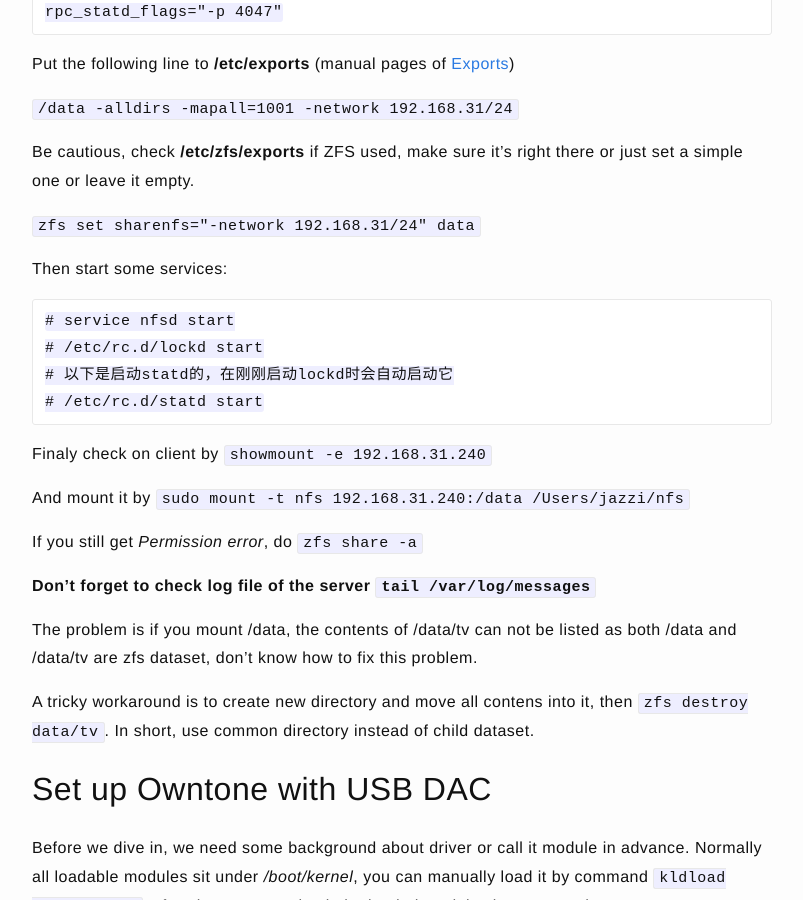
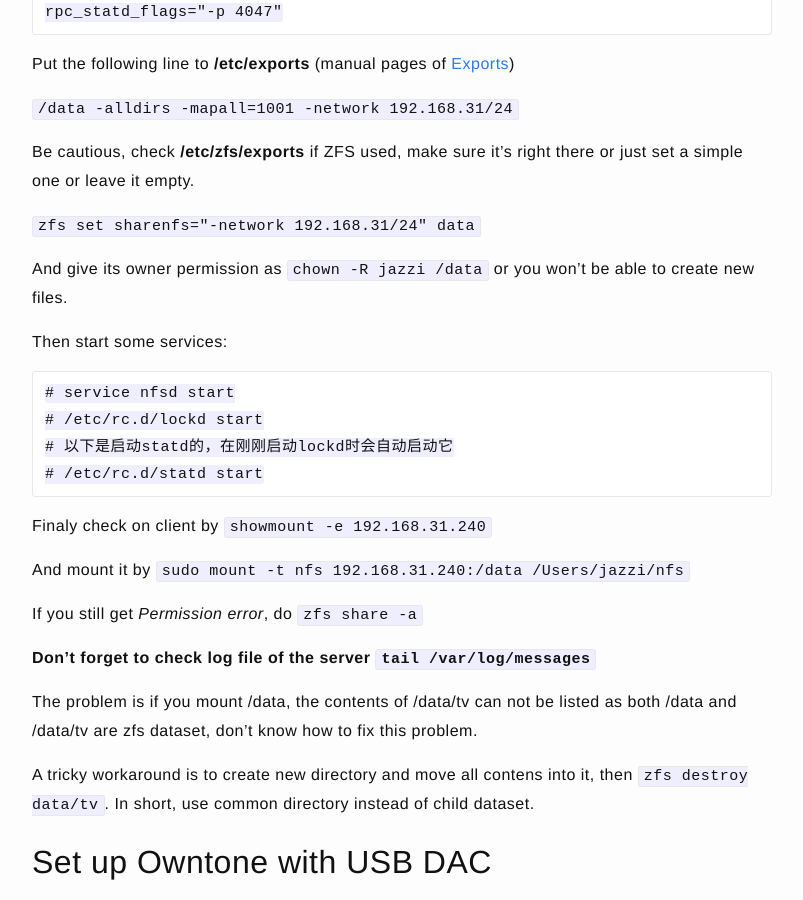
Before and after one commit to jazzi/jazzi.github.io, a Jekyll site: the page built from _posts/2023-12-21-hpe-microserver-gen10-with-freebsd.md, in a window 1280 px wide and 900 px high, scrolled down 13345 px. Shown: the whole window, without its empty margins (238-1041 px from the left). Built offline with Jekyll 4.4.1, drawn with Linux system fonts in a browser that asks for light colours.

Commit message:
add tips

```diff
--- a/_posts/2023-12-21-hpe-microserver-gen10-with-freebsd.md
+++ b/_posts/2023-12-21-hpe-microserver-gen10-with-freebsd.md
@@ -501,6 +501,8 @@ Put the following line to **/etc/exports** (manual pages of [Exports](https://ma
 Be cautious, check **/etc/zfs/exports** if ZFS used, make sure it's right there or just set a simple one or leave it empty.
 
 `zfs set sharenfs="-network 192.168.31/24" data`
+
+And give its owner permission as `chown -R jazzi /data` or you won't be able to create new files.
 
 Then start some services:
 
```
